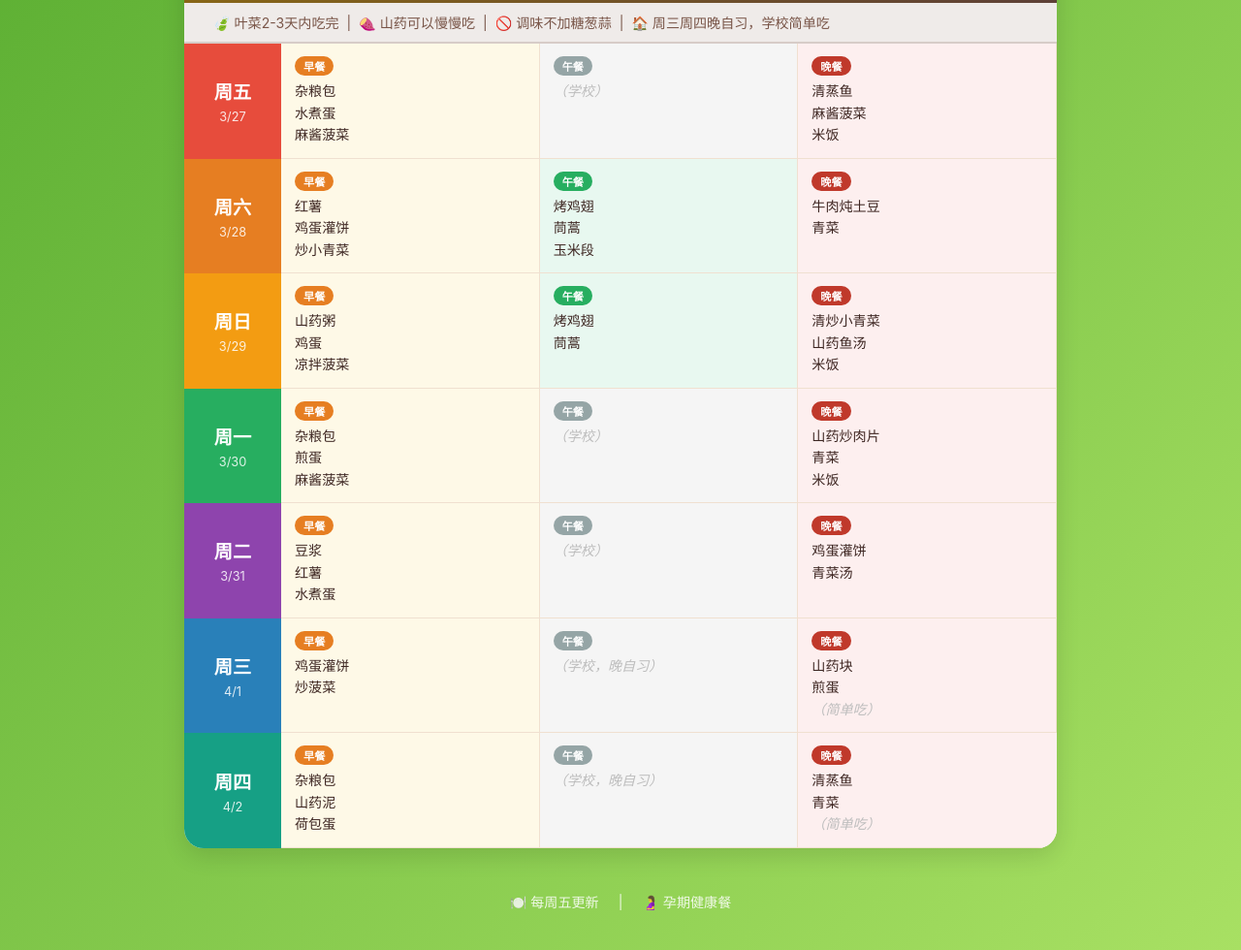
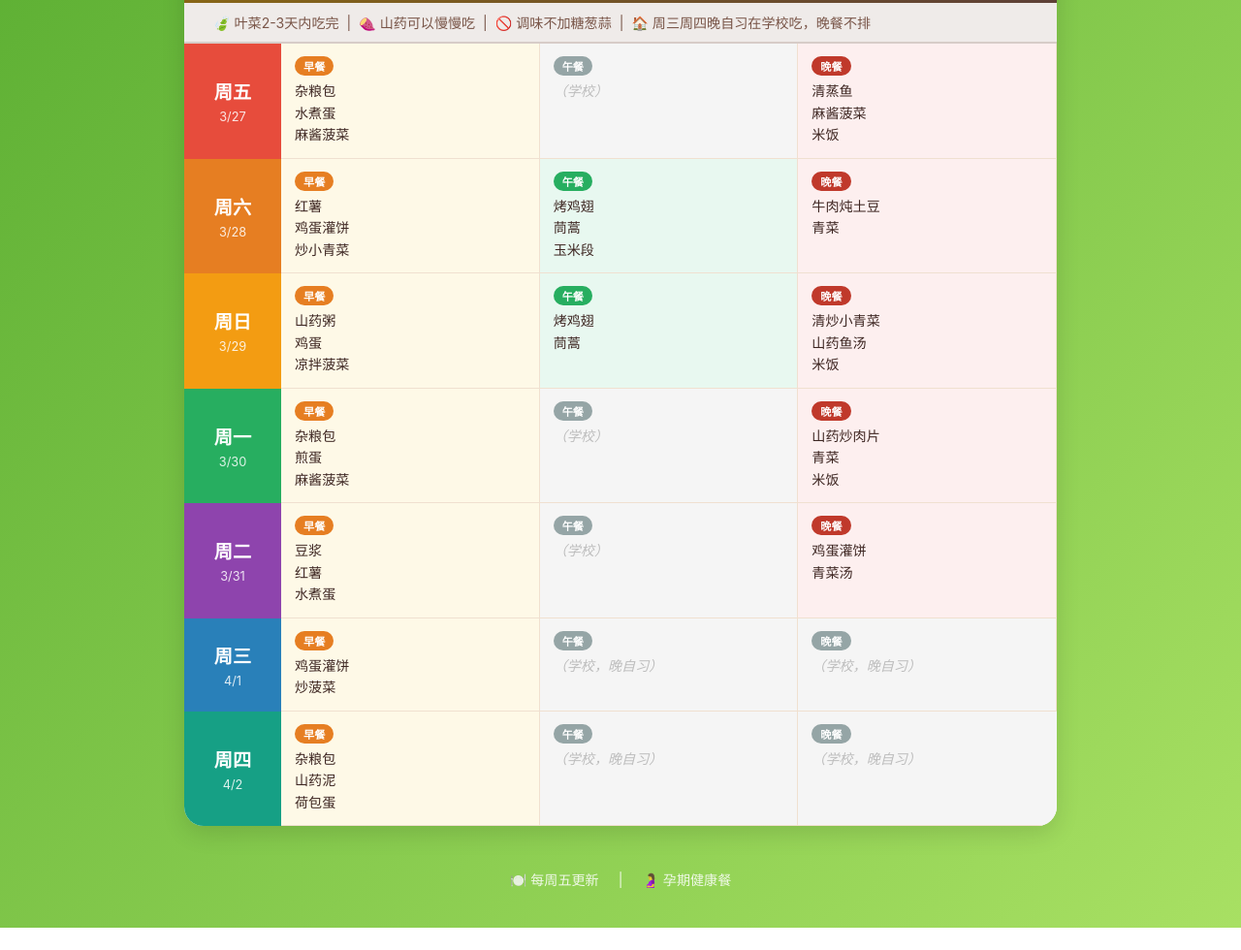
Before and after one commit to holly666/ecommerce-games, a plain HTML site: page weekly-menus/2026-W13.html in a window 1280 px wide. Shown: the part 287-1267 px from the top of the page at 97% size. After the commit the page ends 1244 px from the top, so only its background shows below. Drawn offline with Linux system fonts and the light colour scheme.

Commit message:
fix: 周三周四晚餐不排，学校晚自习吃

```diff
--- a/weekly-menus/2026-W13.html
+++ b/weekly-menus/2026-W13.html
@@ -65,7 +65,7 @@
       <div class="date">2026.03.27 - 04.02</div>
     </div>
     <div class="menu-note">
-      🍃 叶菜2-3天内吃完 &nbsp;|&nbsp; 🍠 山药可以慢慢吃 &nbsp;|&nbsp; 🚫 调味不加糖葱蒜 &nbsp;|&nbsp; 🏠 周三周四晚自习，学校简单吃
+      🍃 叶菜2-3天内吃完 &nbsp;|&nbsp; 🍠 山药可以慢慢吃 &nbsp;|&nbsp; 🚫 调味不加糖葱蒜 &nbsp;|&nbsp; 🏠 周三周四晚自习在学校吃，晚餐不排
     </div>
 
     <div class="week-grid">
@@ -194,11 +194,9 @@
         <span class="meal-tag">午餐</span>
         <div class="meal-item school">（学校，晚自习）</div>
       </div>
-      <div class="meal-cell dinner">
+      <div class="meal-cell school">
         <span class="meal-tag">晚餐</span>
-        <div class="meal-item">山药块</div>
-        <div class="meal-item">煎蛋</div>
-        <div class="meal-item school">（简单吃）</div>
+        <div class="meal-item school">（学校，晚自习）</div>
       </div>
 
       <!-- 周四 -->
@@ -216,11 +214,9 @@
         <span class="meal-tag">午餐</span>
         <div class="meal-item school">（学校，晚自习）</div>
       </div>
-      <div class="meal-cell dinner">
+      <div class="meal-cell school">
         <span class="meal-tag">晚餐</span>
-        <div class="meal-item">清蒸鱼</div>
-        <div class="meal-item">青菜</div>
-        <div class="meal-item school">（简单吃）</div>
+        <div class="meal-item school">（学校，晚自习）</div>
       </div>
     </div>
   </div>
```
Also changed, not shown: 1 other file.
